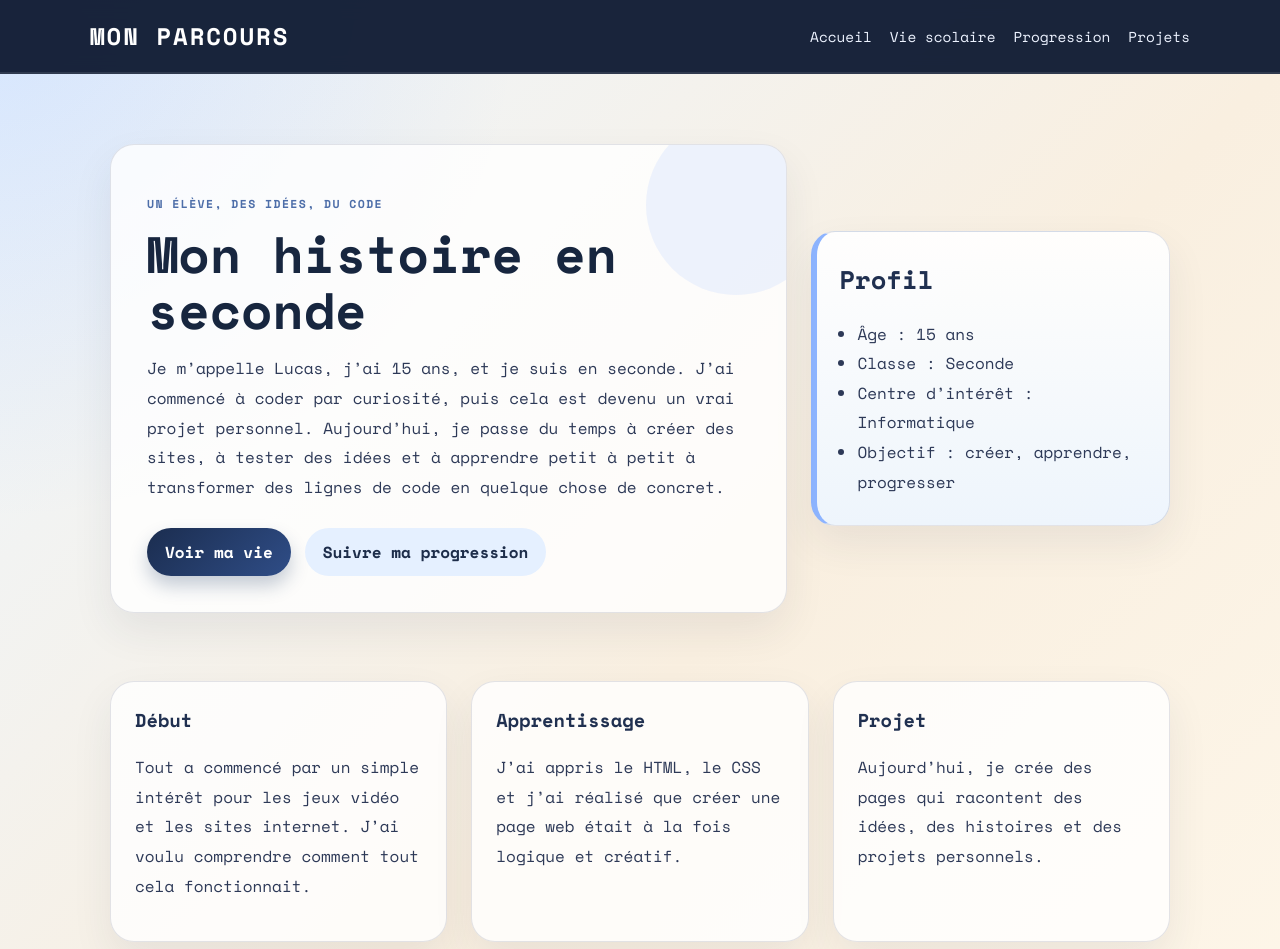
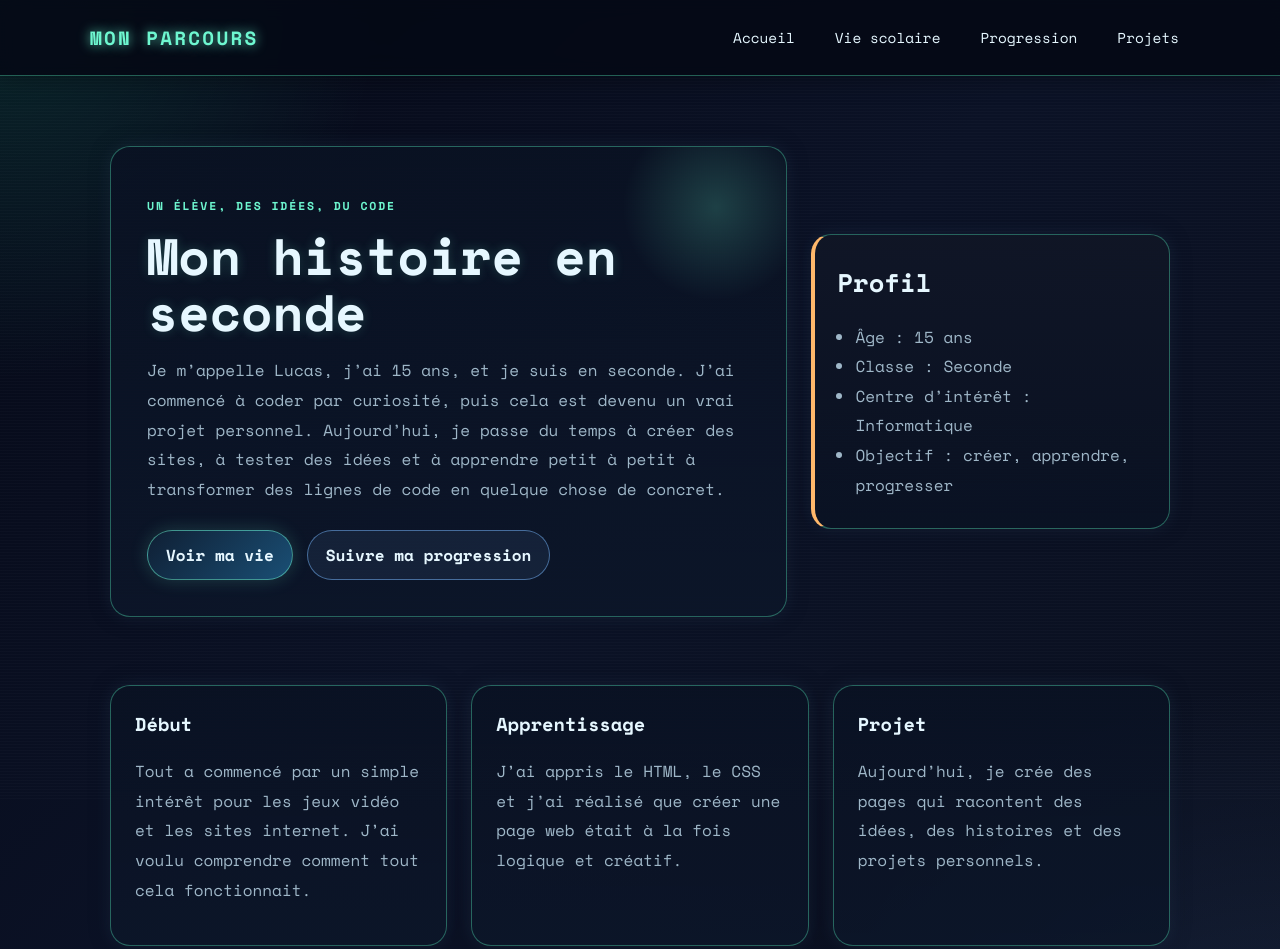
Before and after one commit to niels12332/cours, a plain HTML site: page index.html in a window 1280 px wide. Shown: the top 949 px of the page. Drawn offline with nearby package versions, Linux system fonts and the light colour scheme.

Commit message:
Thème hacking cyberpunk

```diff
--- a/niels.css
+++ b/niels.css
@@ -1,24 +1,55 @@
 * {
     box-sizing: border-box;
+}
+
+:root {
+    --bg-1: #050816;
+    --bg-2: #0b1226;
+    --panel: rgba(10, 18, 35, 0.8);
+    --panel-strong: rgba(13, 24, 45, 0.96);
+    --line: rgba(92, 255, 201, 0.35);
+    --text: #e6f7ff;
+    --muted: #9fb7c8;
+    --neon: #6ef7d0;
+    --neon-2: #7ab9ff;
+    --warning: #ffb86b;
+    --shadow: rgba(0, 242, 255, 0.25);
 }
 
 body {
     margin: 0;
     font-family: "Space Mono", monospace;
     background:
-        radial-gradient(circle at top left, rgba(102, 153, 255, 0.18), transparent 30%),
-        linear-gradient(135deg, #edf6ff 0%, #f9efe0 55%, #fef7ea 100%);
-    color: #1f2940;
+        radial-gradient(circle at top left, rgba(42, 255, 186, 0.12), transparent 22%),
+        radial-gradient(circle at bottom right, rgba(114, 168, 255, 0.14), transparent 28%),
+        linear-gradient(135deg, var(--bg-1) 0%, var(--bg-2) 45%, #0a0f1d 100%);
+    color: var(--text);
+}
+
+body::before {
+    content: "";
+    position: fixed;
+    inset: 0;
+    background: repeating-linear-gradient(
+        to bottom,
+        rgba(255, 255, 255, 0.02),
+        rgba(255, 255, 255, 0.02) 1px,
+        transparent 1px,
+        transparent 3px
+    );
+    pointer-events: none;
+    z-index: 0;
 }
 
 .site-header {
-    background: rgba(16, 28, 52, 0.96);
+    background: rgba(5, 9, 22, 0.9);
     padding: 18px 24px;
     position: sticky;
     top: 0;
-    z-index: 10;
-    border-bottom: 2px solid rgba(255, 255, 255, 0.1);
-    backdrop-filter: blur(8px);
+    z-index: 20;
+    border-bottom: 1px solid var(--line);
+    backdrop-filter: blur(10px);
+    box-shadow: 0 0 24px rgba(0, 0, 0, 0.35);
 }
 
 .nav {
@@ -28,14 +59,17 @@ body {
     justify-content: space-between;
     align-items: center;
     gap: 20px;
+    position: relative;
+    z-index: 1;
 }
 
 .brand {
-    color: #ffffff;
-    font-size: 1.5rem;
+    color: var(--neon);
+    font-size: 1.2rem;
     font-weight: 700;
-    letter-spacing: 0.08em;
+    letter-spacing: 0.12em;
     text-transform: uppercase;
+    text-shadow: 0 0 12px rgba(110, 247, 208, 0.8);
 }
 
 .nav-links {
@@ -45,14 +79,19 @@ body {
 }
 
 .nav-links a {
-    color: #edf3ff;
+    color: var(--text);
     text-decoration: none;
     font-size: 0.9rem;
-    transition: opacity 0.2s ease;
+    border: 1px solid transparent;
+    padding: 8px 10px;
+    border-radius: 999px;
+    transition: 0.2s ease;
 }
 
 .nav-links a:hover {
-    opacity: 0.8;
+    border-color: var(--line);
+    box-shadow: 0 0 14px rgba(110, 247, 208, 0.3);
+    color: var(--neon);
 }
 
 .page,
@@ -60,6 +99,8 @@ body {
     max-width: 1100px;
     margin: 0 auto;
     padding: 40px 20px 80px;
+    position: relative;
+    z-index: 1;
 }
 
 .hero {
@@ -75,10 +116,10 @@ body {
 .card,
 .panel,
 .intro-panel {
-    background: rgba(255, 255, 255, 0.8);
-    border: 1px solid rgba(24, 39, 79, 0.12);
-    border-radius: 24px;
-    box-shadow: 0 18px 40px rgba(34, 46, 73, 0.08);
+    background: linear-gradient(180deg, rgba(10, 18, 35, 0.92), rgba(12, 22, 41, 0.88));
+    border: 1px solid var(--line);
+    border-radius: 20px;
+    box-shadow: 0 0 22px rgba(0, 0, 0, 0.28), 0 0 18px rgba(122, 185, 255, 0.12);
 }
 
 .hero-text {
@@ -90,45 +131,45 @@ body {
 .hero-text::before {
     content: "";
     position: absolute;
-    width: 180px;
-    height: 180px;
-    background: rgba(142, 179, 255, 0.14);
-    border-radius: 50%;
+    width: 220px;
+    height: 220px;
     right: -40px;
-    top: -30px;
+    top: -50px;
+    background: radial-gradient(circle, rgba(110, 247, 208, 0.2), transparent 60%);
 }
 
 .eyebrow {
     text-transform: uppercase;
-    letter-spacing: 0.12em;
+    letter-spacing: 0.16em;
     font-size: 0.72rem;
-    color: #4d6ea9;
+    color: var(--neon);
     font-weight: 700;
 }
 
 h1 {
     margin: 12px 0 16px;
-    font-size: clamp(2.4rem, 4vw, 4.2rem);
+    font-size: clamp(2.4rem, 4vw, 4.3rem);
     line-height: 1.1;
-    color: #17263f;
+    color: var(--text);
+    text-shadow: 0 0 12px rgba(110, 247, 208, 0.2);
 }
 
 h2 {
     margin-top: 0;
     font-size: clamp(1.5rem, 2vw, 2.1rem);
-    color: #203050;
+    color: var(--text);
 }
 
 h3 {
     margin-top: 0;
-    color: #203050;
+    color: var(--text);
 }
 
 p,
 li {
     font-size: 1rem;
     line-height: 1.85;
-    color: #2d3957;
+    color: var(--muted);
 }
 
 .actions {
@@ -145,6 +186,7 @@ li {
     text-decoration: none;
     font-weight: 700;
     transition: transform 0.2s ease, box-shadow 0.2s ease;
+    border: 1px solid transparent;
 }
 
 .button:hover {
@@ -152,20 +194,22 @@ li {
 }
 
 .button.primary {
-    background: linear-gradient(135deg, #1b2d4f 0%, #2f4d87 100%);
-    color: white;
-    box-shadow: 0 10px 18px rgba(31, 58, 105, 0.25);
+    background: linear-gradient(135deg, #0f1f34 0%, #1a4f75 100%);
+    color: var(--text);
+    border-color: rgba(110, 247, 208, 0.5);
+    box-shadow: 0 0 18px rgba(110, 247, 208, 0.18);
 }
 
 .button.secondary {
-    background: #e5f0ff;
-    color: #1d2d4a;
+    background: rgba(122, 185, 255, 0.08);
+    color: var(--text);
+    border-color: rgba(122, 185, 255, 0.5);
 }
 
 .info-box {
     padding: 28px 22px;
-    border-left: 6px solid #8db4ff;
-    background: linear-gradient(180deg, rgba(255,255,255,0.9), rgba(236,245,255,0.9));
+    border-left: 4px solid var(--warning);
+    background: linear-gradient(180deg, rgba(16, 22, 38, 0.98), rgba(10, 18, 35, 0.94));
 }
 
 .info-box ul {
@@ -196,32 +240,35 @@ li {
 .panel:hover,
 .intro-panel:hover {
     transform: translateY(-3px);
-    box-shadow: 0 20px 32px rgba(34, 46, 73, 0.08);
+    box-shadow: 0 0 26px rgba(110, 247, 208, 0.12), 0 0 18px rgba(122, 185, 255, 0.12);
 }
 
 .quote-box {
     margin-top: 30px;
     padding: 28px 24px;
-    background: linear-gradient(135deg, rgba(255,255,255,0.75), rgba(233,242,255,0.9));
-    border-left: 6px solid #1d2d4a;
+    background: linear-gradient(135deg, rgba(12, 24, 42, 0.95), rgba(10, 16, 28, 0.95));
+    border-left: 5px solid var(--neon);
     border-radius: 18px;
+    box-shadow: 0 0 18px rgba(110, 247, 208, 0.1);
 }
 
 blockquote {
     margin: 0;
     font-size: 1.2rem;
     font-weight: 700;
-    color: #1d2d4a;
+    color: var(--text);
 }
 
 .highlight {
-    background: linear-gradient(135deg, #e8f3ff 0%, #f9e7c3 100%);
+    background: linear-gradient(135deg, rgba(14, 33, 49, 0.95), rgba(21, 26, 43, 0.95));
     margin-top: 24px;
+    border-color: rgba(110, 247, 208, 0.45);
 }
 
 .highlight-alt {
-    background: linear-gradient(135deg, #f9e7c3 0%, #e8f3ff 100%);
+    background: linear-gradient(135deg, rgba(23, 17, 36, 0.95), rgba(14, 26, 40, 0.95));
     margin-top: 24px;
+    border-color: rgba(122, 185, 255, 0.45);
 }
 
 .timeline {
@@ -236,20 +283,22 @@ blockquote {
     gap: 18px;
     align-items: start;
     padding: 18px 20px;
-    background: rgba(255, 255, 255, 0.8);
-    border: 1px solid rgba(24, 39, 79, 0.12);
+    background: rgba(10, 18, 35, 0.9);
+    border: 1px solid var(--line);
     border-radius: 18px;
-    border-left: 5px solid #7aa9ff;
+    border-left: 5px solid var(--neon);
+    box-shadow: 0 0 16px rgba(110, 247, 208, 0.08);
 }
 
 .year {
-    background: linear-gradient(135deg, #1d2d4a 0%, #35539f 100%);
-    color: white;
+    background: linear-gradient(135deg, #0d1d35 0%, #1a4f75 100%);
+    color: var(--text);
     border-radius: 999px;
     text-align: center;
     display: inline-block;
     padding: 8px 12px;
     font-weight: 700;
+    border: 1px solid rgba(110, 247, 208, 0.5);
 }
 
 @media (max-width: 760px) {
```
